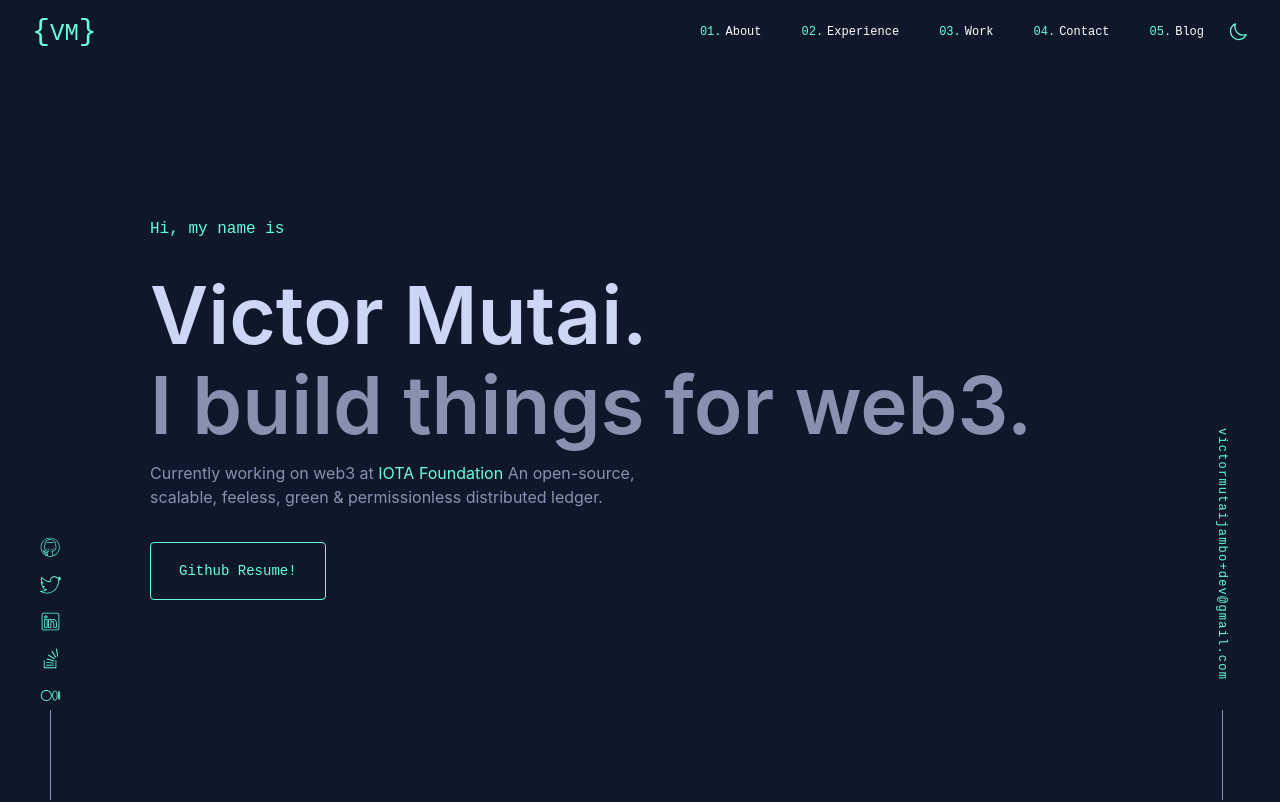
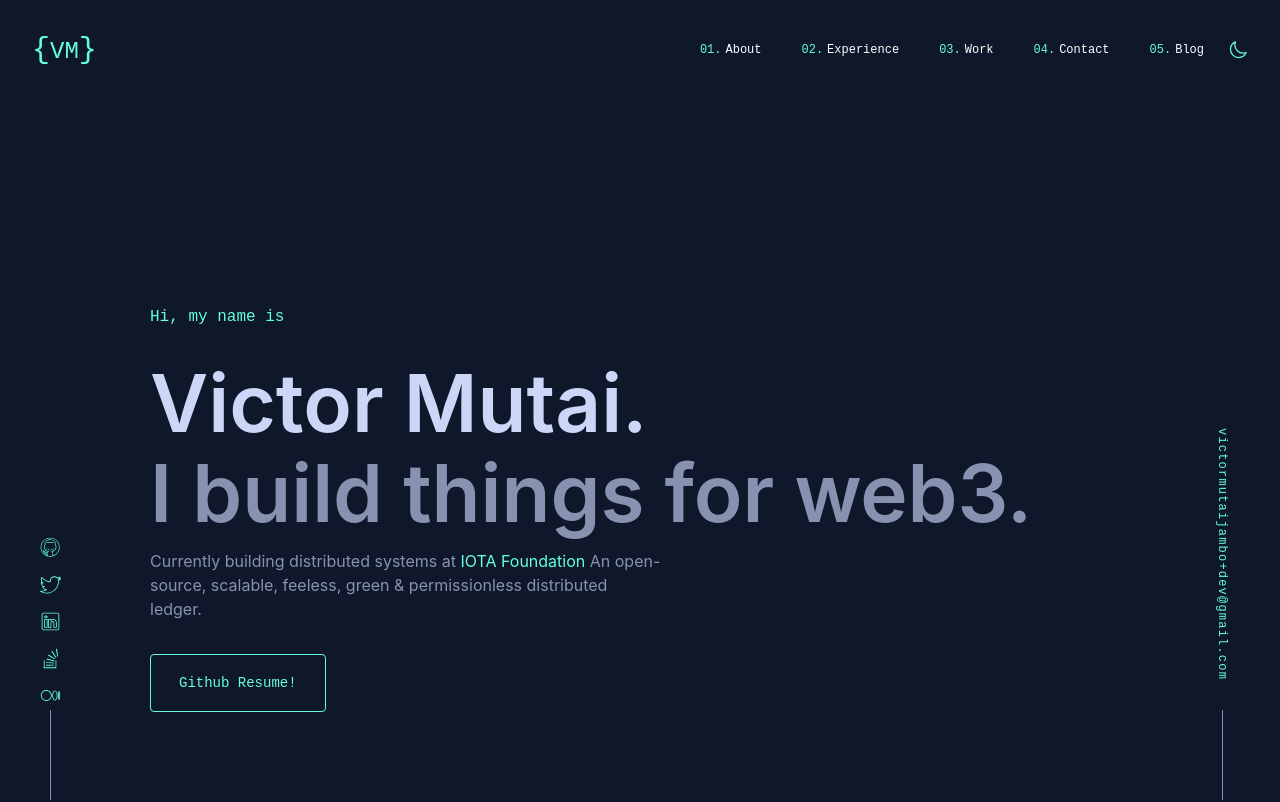
Before and after one commit to victorjambo/profile-v2, a Next.js app: page / in a window 1280 px wide. Shown: the top 802 px of the page. Built offline with nearby package versions, Linux system fonts and the light colour scheme.

Commit message:
test header

```diff
--- a/src/app/layout.tsx
+++ b/src/app/layout.tsx
@@ -1,5 +1,5 @@
 import "./globals.css";
-// import { headers } from "next/headers";
+import { headers } from "next/headers";
 import { Providers } from "./providers";
 import Header from "@/components/header";
 
@@ -13,13 +13,14 @@ export default function RootLayout({
 }: {
   children: React.ReactNode;
 }) {
-  const userAgent = "Mozilla/5.0 (iPhone; CPU iPhone OS 13_2_3 like Mac OS X) AppleWebKit/605.1.15 (KHTML, like Gecko) Version/13.0.3 Mobile/15E148 Safari/604.1";
+  const userAgent = headers().get("user-agent"); // "Mozilla/5.0 (iPhone; CPU iPhone OS 13_2_3 like Mac OS X) AppleWebKit/605.1.15 (KHTML, like Gecko) Version/13.0.3 Mobile/15E148 Safari/604.1";
+  console.log({ userAgent });
 
   return (
     <html lang="en" className="scroll-smooth w-full box-border">
       <Header />
       <body className="bg-white dark:bg-slate-900 font-mono">
-        <Providers userAgent={userAgent}>{children}</Providers>
+        <Providers userAgent={userAgent as string}>{children}</Providers>
       </body>
     </html>
   );
--- a/src/components/sections/hero.tsx
+++ b/src/components/sections/hero.tsx
@@ -14,10 +14,10 @@ const HeroSection: React.FC = () => {
           I build things for web3.
         </div>
         <p className="mt-5 max-w-lg font-sans text-slate-600 dark:text-slate leading-[24px]">
-          Currently working on web3 at&nbsp;
+          Currently building distributed systems at&nbsp;
           <a
             href="https://twitter.com/iota"
-            className="text-sky-50 dark:text-green cursor-pointer"
+            className="text-sky-500 dark:text-green cursor-pointer"
             target="_blank"
             rel="noreferrer"
           >
```
